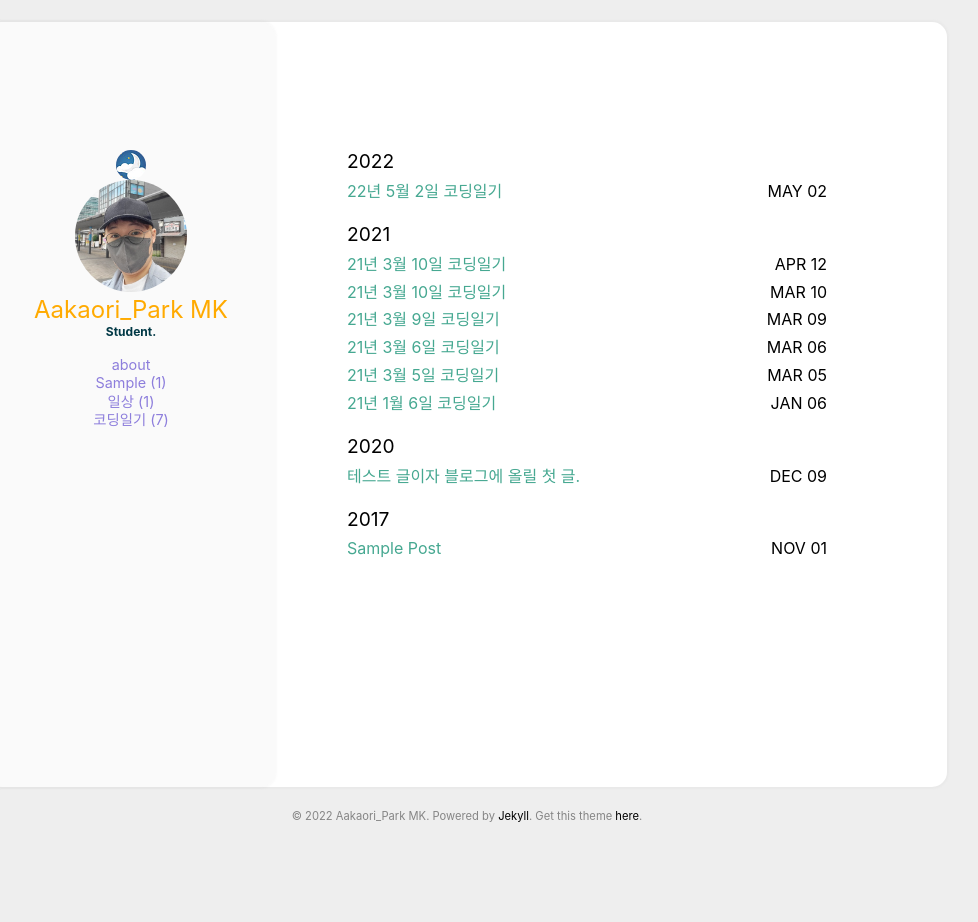
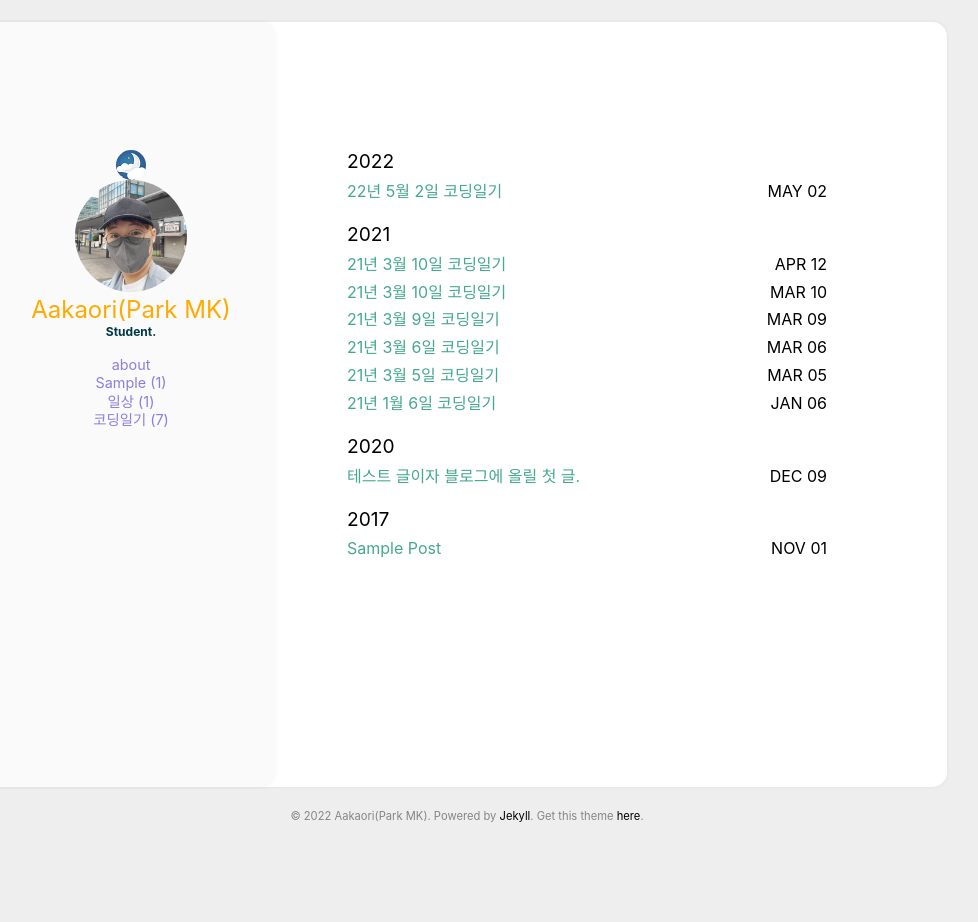
Before and after one commit to mk2478/mk2478.github.com, a Jekyll site: the page built from index.html, in a window 1280 px wide. Shown: the whole page, without its empty margins (173-1151 px from the left). Built offline with Jekyll 4.4.1, drawn with Linux system fonts in a browser that asks for light colours.

```diff
--- a/_config.yml
+++ b/_config.yml
@@ -18,7 +18,7 @@ google_analytics: #UA—XXXXXXXX-X
 disqus_shortname: https-mk2478-github-io
 
 user:
-  name: Aakaori_Park MK
+  name: Aakaori(Park MK)
   pic: /assets/img/Aaka_Profile.jpg
   picAlt: "Aakaori"
   job: Student.
```
